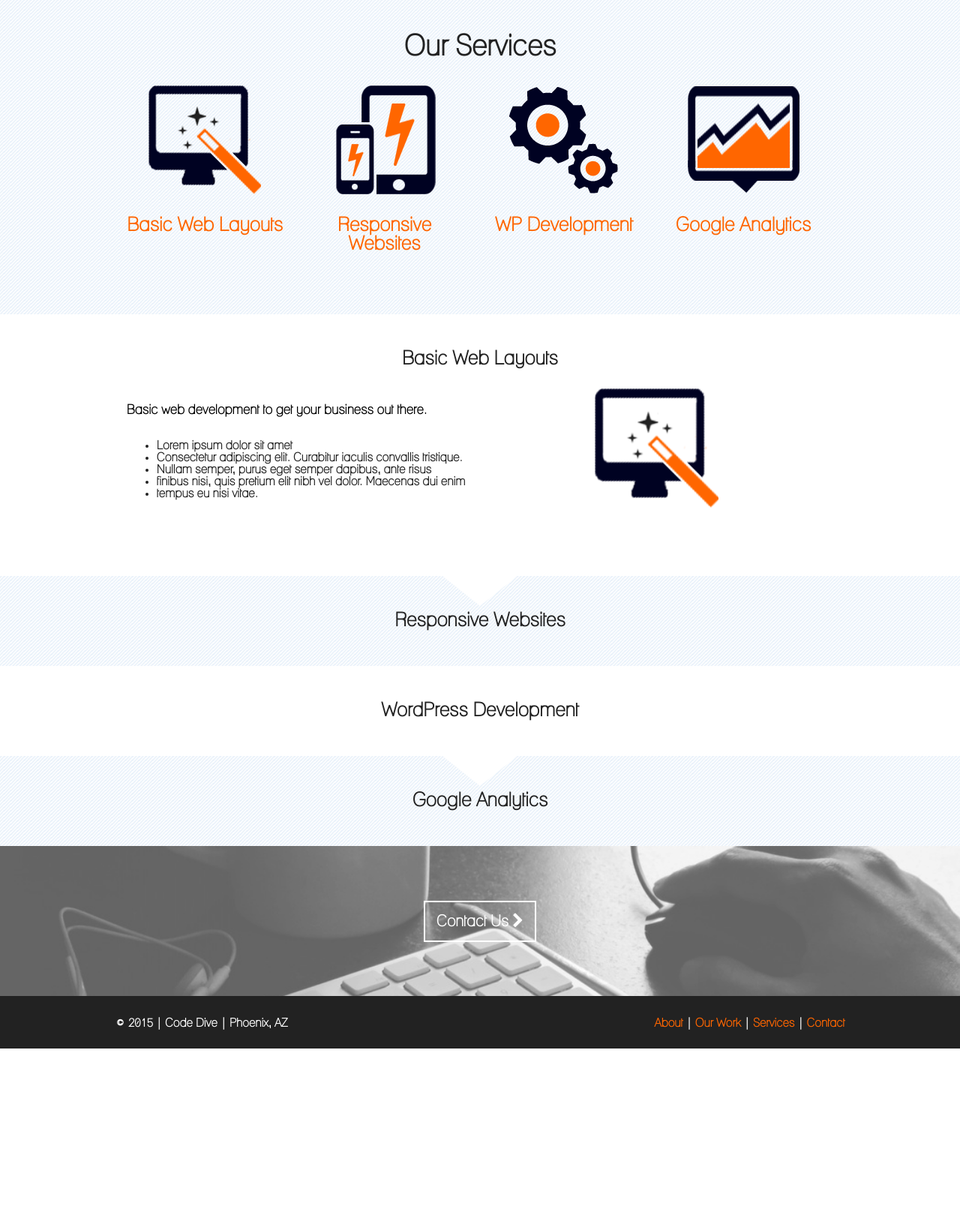
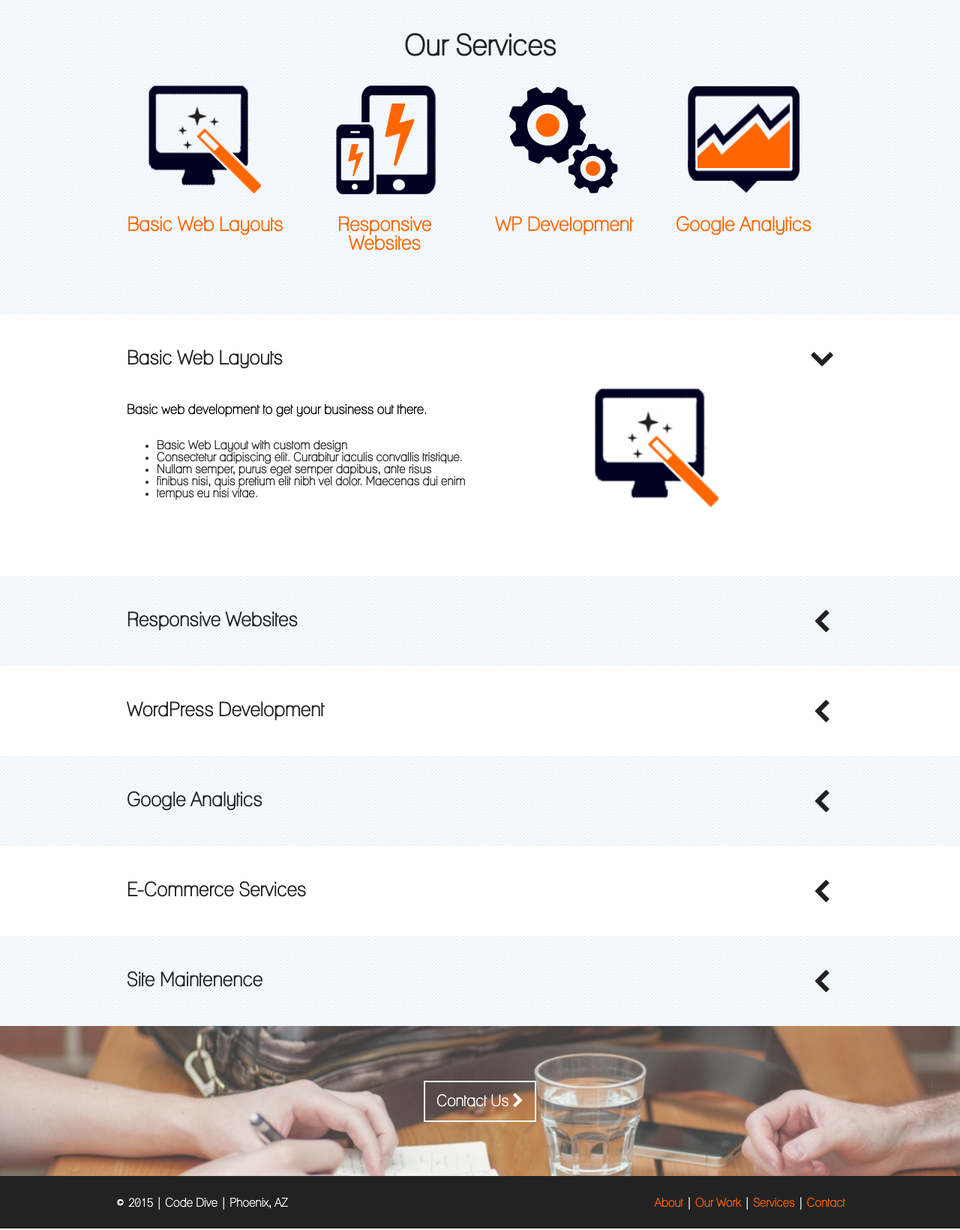
Before and after one commit to ALoften/team_portfolio, a PHP site: page /services.html in a window 1280 px wide. Shown: the part 351-1991 px from the top of the page at 75% size. Before the commit the page ends 1749 px from the top, so only its background shows below. Run offline with PHP 8.4, Linux system fonts and the light colour scheme.

Commit message:
Updates
Service Page Updates & Minor tweaks to the homepage

```diff
--- a/css/slider.css
+++ b/css/slider.css
@@ -45,7 +45,7 @@
 	line-height: 19px;
 	color: white;
 	font-size: 12px;
-	background: url(../img/b21.png) no-repeat;
+	background: url(../images/img/b21.png) no-repeat;
 	overflow: hidden;
 	cursor: pointer;
 }
--- a/services.html
+++ b/services.html
@@ -54,7 +54,7 @@
 				<div class='services group'>
 					<h2>Our Services</h2>
 					<div class='serv'>
-						<a data-scroll href='#BasicWebLayouts'>
+						<a data-scroll href='#BasicWebLayouts' >
 							<img src='images/img/web-layouts.png' alt='something' />
 							<h3>Basic Web Layouts</h3>
 						</a>
@@ -84,7 +84,7 @@
 
 <section class="ac-container">
 
-				<div id="BasicWebLayouts" class="serviceDetail group">
+				<div id="BasicWebLayouts" class="serviceDetail group anchor">
                     <div class="container">
 					<input id="ac-1" name="accordion-1" type="checkbox" checked />
                         <h3><!-- <img src='images/img/web-layouts.png' alt='something' />--><label for="ac-1">Basic Web Layouts</label></h3>
@@ -95,7 +95,7 @@
                         <article class="ac-large left">
                             <p>Basic web development to get your business out there.</p>
                             <ul>
-                                <li>Lorem ipsum dolor sit amet</li>
+                                <li>Basic Web Layout with custom design</li>
                                 <li>Consectetur adipiscing elit. Curabitur iaculis convallis tristique.</li>
                                 <li>Nullam semper, purus eget semper dapibus, ante risus</li>
                                 <li>finibus nisi, quis pretium elit nibh vel dolor. Maecenas dui enim</li>
@@ -104,7 +104,7 @@
                         </article>
                     </div>
 				</div>
-                <div class='arrow-down'></div>
+                <!-- <div class='arrow-down'></div>-->
 				<div id="ResponsiveWebsites" class="serviceDetail bg group">
                     <div class="container">
                         <input id="ac-2" name="accordion-1" type="checkbox" />
@@ -112,7 +112,7 @@
                         <article class="ac-large left group">
                             <p>'Mobile First' design allows you to reach your clients without worying about platform or device.</p>
                             <ul>
-                                <li>Lorem ipsum dolor sit amet</li>
+                                <li>Responsive web layout fit for any device</li>
                                 <li>Consectetur adipiscing elit. Curabitur iaculis convallis tristique.</li>
                                 <li>Nullam semper, purus eget semper dapibus, ante risus</li>
                                 <li>finibus nisi, quis pretium elit nibh vel dolor. Maecenas dui enim</li>
@@ -134,6 +134,45 @@
                         <article class="ac-large right">
                             <p>Update your website with ease using Wordpress, one of the most user-friendly content management systems available.</p>
                             <ul>
+                                <li>Update and add or edit content throught the use of WordPress.</li>
+                                <li>Thousands of added plugins and services for your website.</li>
+                                <li>Use a templated design or have us build something customized for your business.</li>
+                                <li>finibus nisi, quis pretium elit nibh vel dolor. Maecenas dui enim</li>
+                                <li>tempus eu nisi vitae.</li>
+                            </ul>
+                        </article>
+                    </div>
+				</div>
+                <!-- <div class='arrow-down'></div> -->
+				<div id="GoogleAnalytics" class="serviceDetail bg group">
+                    <div class="container">
+                        <input id="ac-4" name="accordion-1" type="checkbox" />
+                        <h3><label for="ac-4">Google Analytics</label></h3>
+                        <article class="ac-large left">
+                            <p>Track and analyze how users are finding, interacting, and accessing your website and see what you could be doing better. </p>
+                            <ul>
+                                <li>Event Tracking</li>
+                                <li>Cross-platform data collection</li>
+                                <li>Nullam semper, purus eget semper dapibus, ante risus</li>
+                                <li>finibus nisi, quis pretium elit nibh vel dolor. Maecenas dui enim</li>
+                                <li>tempus eu nisi vitae.</li>
+                            </ul>
+                        </article>
+                        <article class="ac-large right img">
+                            <img src='images/img/google-analytics.png' alt="Web Layouts"/>
+                        </article>
+                    </div>
+				</div>
+                <div id="E-Commerce" class="serviceDetail group">
+                    <div class="container">
+                        <input id="ac-5" name="accordion-1" type="checkbox" />
+                        <h3><label for="ac-5">E-Commerce Services</label></h3>
+                        <article class="ac-large left img">
+                            <img src='images/img/google-analytics.png' alt="Web Layouts"/>
+                        </article>
+                        <article class="ac-large right">
+                            <p>Looking to sell? We get that. Reach a larger customer base by expanding your business online. </p>
+                                <ul>
                                     <li>Lorem ipsum dolor sit amet</li>
                                     <li>Consectetur adipiscing elit. Curabitur iaculis convallis tristique.</li>
                                     <li>Nullam semper, purus eget semper dapibus, ante risus</li>
@@ -143,13 +182,12 @@
                         </article>
                     </div>
                 </div>
-                <div class='arrow-down'></div>
-				<div id="GoogleAnalytics" class="serviceDetail bg group">
+                <div id="SiteMaintenence" class="serviceDetail bg group">
                     <div class="container">
-                        <input id="ac-4" name="accordion-1" type="checkbox" />
-                        <h3><label for="ac-4">Google Analytics</label></h3>
+                        <input id="ac-6" name="accordion-1" type="checkbox" />
+                        <h3><label for="ac-6">Site Maintenence</label></h3>
                         <article class="ac-large left">
-                            <p>Track and analyze how users are finding, interacting, and accessing your website and see what you could be doing better. </p>
+                            <p>Allow your site to evolve without the added stress of managing content and updates. We can help resolve issues with your current site to give your users the experience they deserve. </p>
                             <ul>
                                 <li>Lorem ipsum dolor sit amet</li>
                                 <li>Consectetur adipiscing elit. Curabitur iaculis convallis tristique.</li>
@@ -164,7 +202,6 @@
                     </div>
 				</div>
 			</section>
-
         <section class="contactCallout group">
             <div class='fixit'>
             <a href='index.html#contact' class='button'>Contact Us <span class='fa fa-chevron-right'></span></a>
--- a/site.css
+++ b/site.css
@@ -261,15 +265,25 @@ nav ul li:hover {
 .services h2 {
     padding: 10px 0;
 }
+
+.services a.anchor {
+    display: block;
+    position: relative;
+    top: -53px;
+    visibility: none;
+}
+
 .banner {
     background: url(images/img/notes.jpg) center no-repeat;
     background-size: cover;
     height: 300px;
 }
 .serviceDetail h3 {
-	text-align: center;
+	/*text-align: center;*/
     margin: 0;
     height: 80px;
+    padding-top: 53px;
+    margin-top: -53px;
 }
 .serviceDetail h3 img {
         width: 8%;
@@ -318,6 +332,15 @@ nav ul li:hover {
 		0px 0px 0px 1px rgba(155,155,155,0.3),
 		0px 2px 2px rgba(0,0,0,0.1);
 }
+
+.ac-container input  + h3 label {
+    background: url(images/img/arrowLeft.png) no-repeat center right;
+    background-size: 30px;
+}
+.ac-container input:checked + h3 label {
+    background: transparent url(images/img/arrowDown.png) no-repeat center right;
+    background-size: 30px;
+}
 .ac-container label:hover:after,
 .ac-container input:checked + label:hover:after{
 	content: '';
@@ -367,7 +389,7 @@ nav ul li:hover {
     clear: both;
     text-align: center;
     margin: 0 auto;
-    background: url(images/img/keyboard.jpg) center no-repeat;
+    background: url(images/img/tech.jpg) center no-repeat;
     background-size: cover;
     height: 200px;
     opacity: 0.75;
```
Also changed, not shown: other parts of site.css (+24 -9 lines), index.html (+24 -10 lines), images/img/arrow.png (added), images/img/arrowDown.png (added), images/img/arrowLeft.png (added), images/img/arrow_down.png (added). Lines whose indentation alone changed are shown as unchanged.
